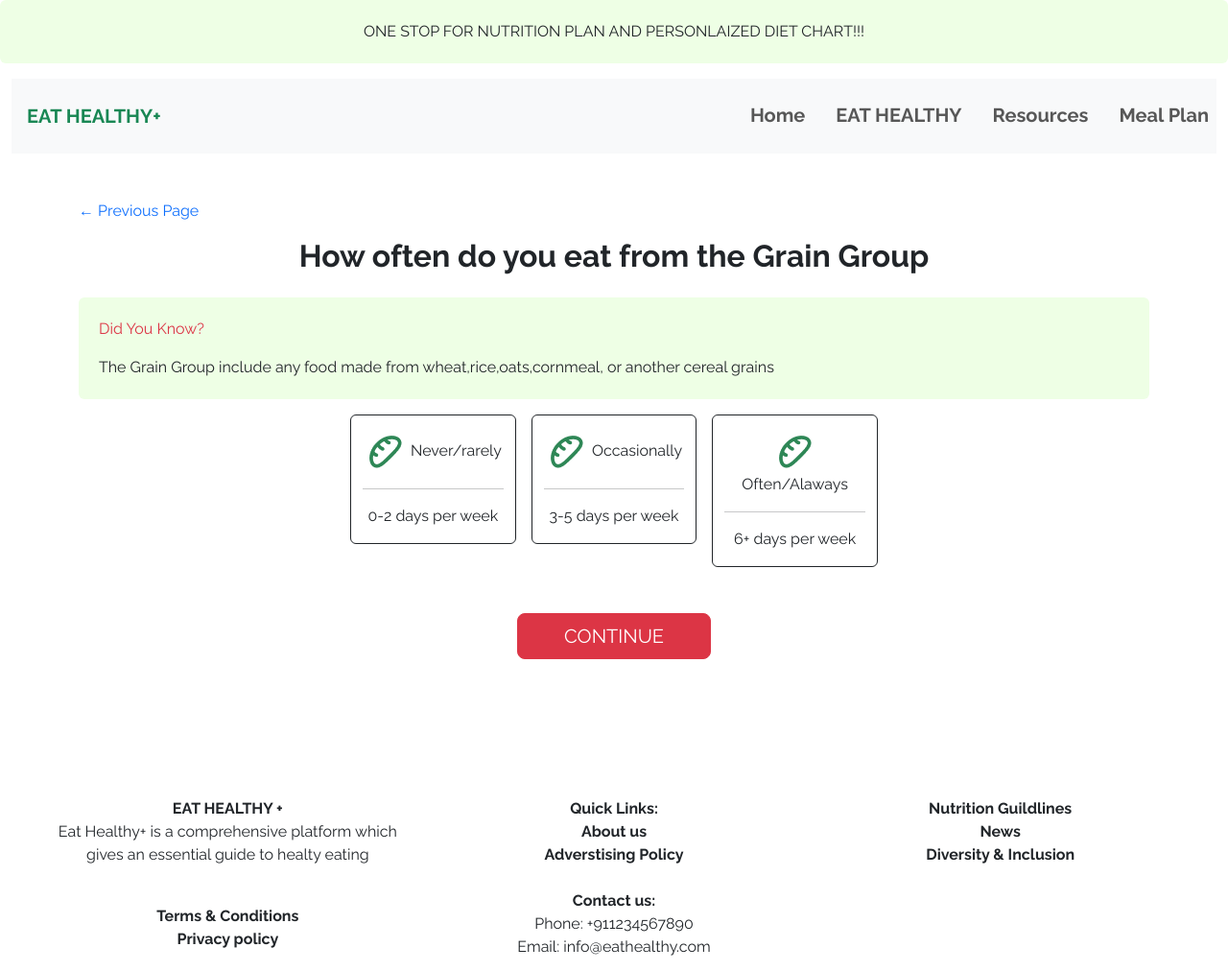
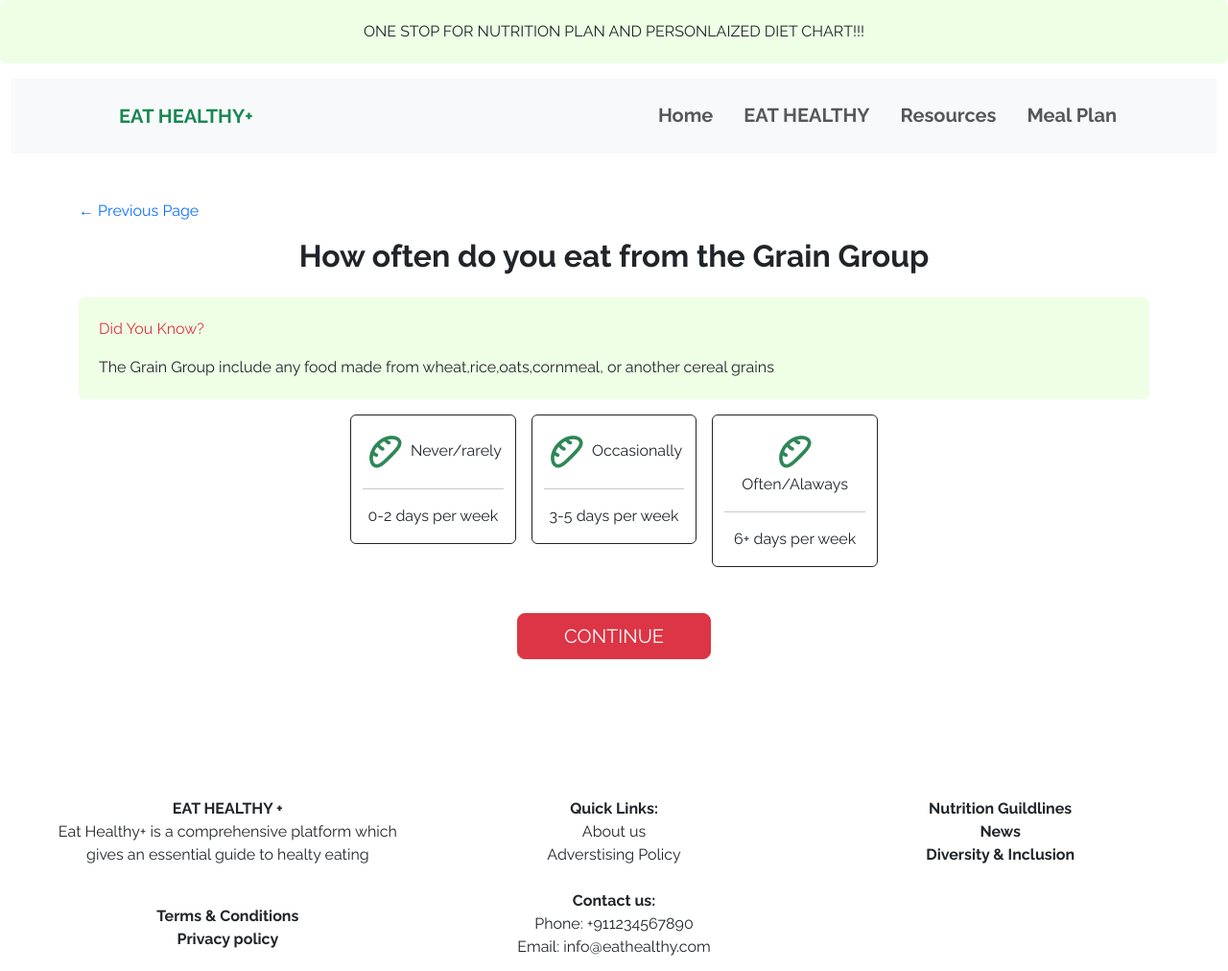
Before and after one commit to abishekprab/Vetri-Projects, a plain HTML site: page Project1/quiz/quiz6.html in a window 1280 px wide. Shown: the top 1012 px of the page at 96% size. Drawn offline with nearby package versions, Linux system fonts and the light colour scheme; files that its build step writes are made by us from their sources; files whose address does not match are found by name.

Commit message:
Update quiz6.html

```diff
--- a/Project1/quiz/quiz6.html
+++ b/Project1/quiz/quiz6.html
@@ -20,6 +20,7 @@
 <!--navbar-->
     <div class="container-fluid">
       <nav class="navbar navbar-expand-lg bg-body-tertiary">
+        <div class = "container-fluid ps-5 pe-5 ms-5 me-5">
           <a class="navbar-brand fw-bold text-success p-3" href="/Vetri-Projects//Project1/index.html">EAT HEALTHY+</a>
             <button class="navbar-toggler" type="button" data-bs-toggle="collapse" data-bs-target="#navbarNavDropdown" aria-controls="navbarNavDropdown" aria-expanded="true" aria-label="Toggle navigation">
               <span class="navbar-toggler-icon"></span>
@@ -41,6 +42,7 @@
               </ul>
             </div>
           </div>
+        </div>
       </nav>
     </div>
 
@@ -83,8 +85,8 @@
             <div class = "col">
               <p>
                 <b>Quick Links:</b><br>
-                <a href="/Vetri-Projects//Project1/aboutus.html" class = "text-decoration-none text-dark"><b>About us</b></a><br>
-                <a href="/Vetri-Projects//Project1/advertistingpolicy.html" class = "text-decoration-none text-dark"><b>Adverstising Policy</b></a><br><br>
+                <a href="/Vetri-Projects//Project1/aboutus.html" class = "text-decoration-none text-dark">About us</a><br>
+                <a href="/Vetri-Projects//Project1/advertistingpolicy.html" class = "text-decoration-none text-dark">Adverstising Policy</a><br><br>
                 <b>Contact us:</b><br>
                 Phone: +911234567890<br>
                 Email: info@eathealthy.com
```
